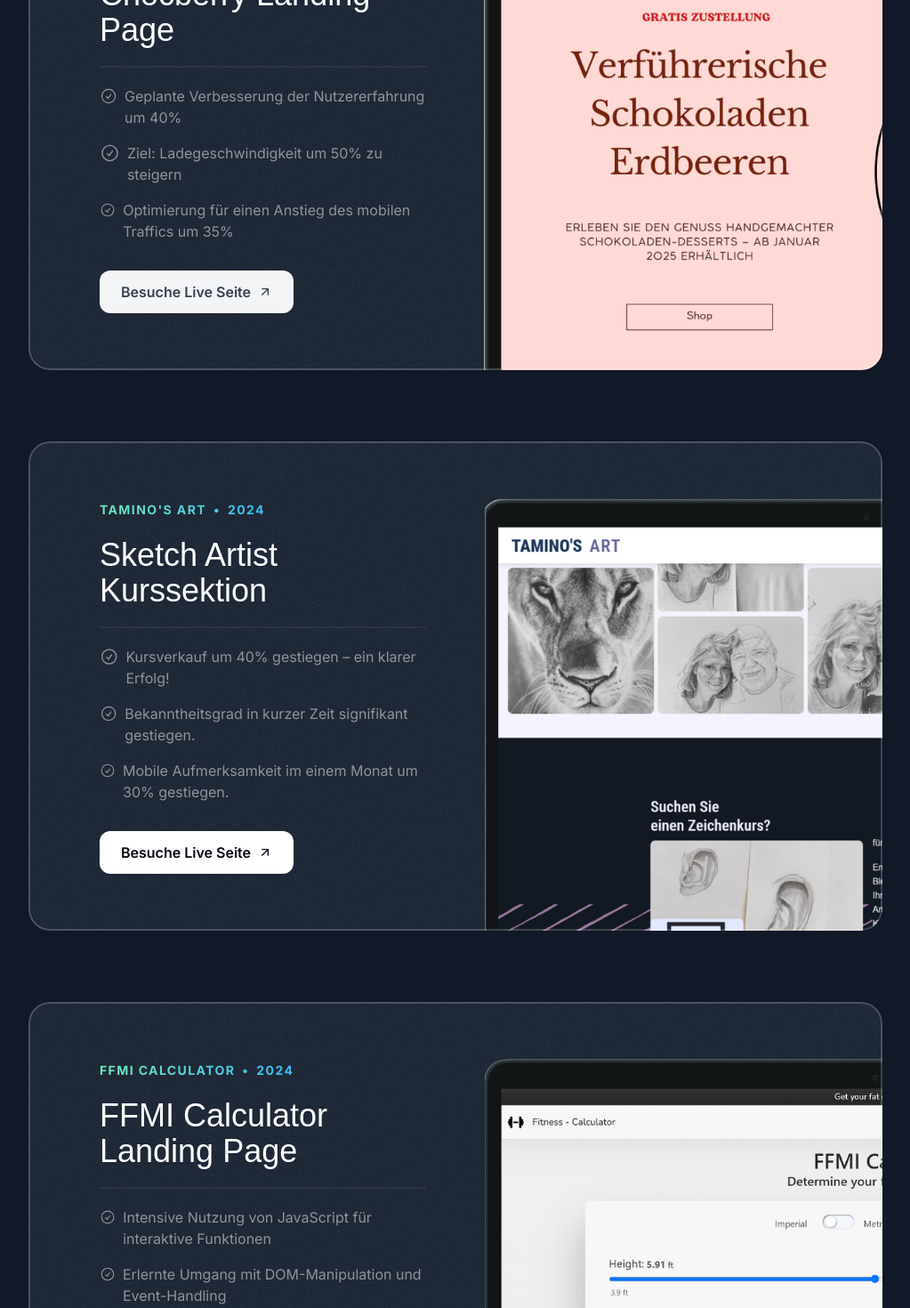
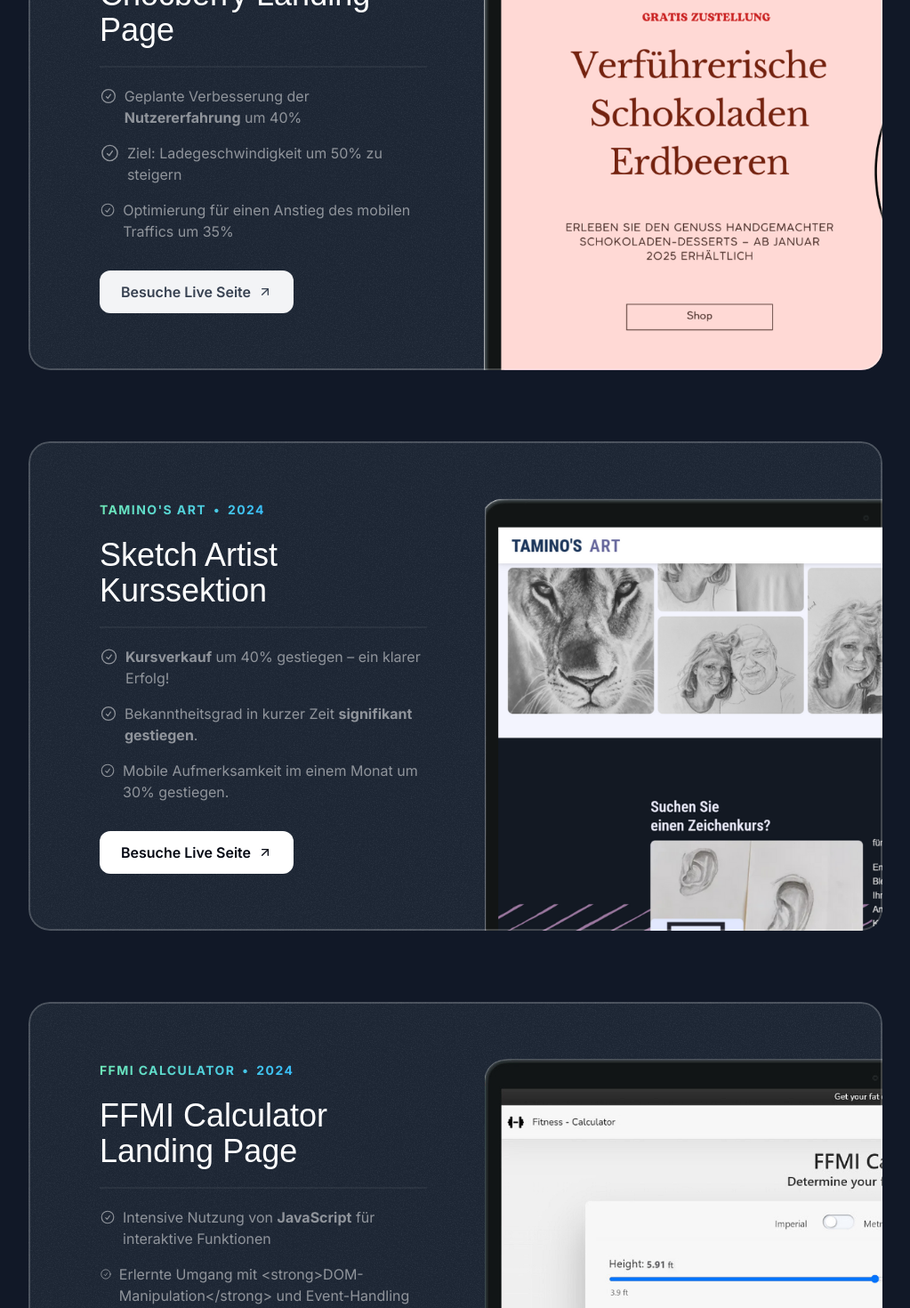
Before and after one commit to DavidBK999/starter-template, a Next.js app: page / in a window 1280 px wide. Shown: the part 1420-2890 px from the top of the page at 89% size, without its empty margins (128-1151 px from the left). Built offline with nearby package versions, Linux system fonts and the light colour scheme; a web font is replaced by a local one.

Commit message:
SEO Verbesserungen vorgenommen

```diff
--- a/next.config.mjs
+++ b/next.config.mjs
@@ -43,6 +43,24 @@ const nextConfig = {
 
     return config;
   },
+
+  async headers() {
+    return [
+      {
+        source: "/:path*", // Gilt für alle Seiten
+        headers: [
+          {
+            key: "X-Frame-Options",
+            value: "SAMEORIGIN", // Oder 'DENY', je nach Bedarf
+          },
+          {
+            key: "X-Content-Type-Options",
+            value: "nosniff", // Verhindert MIME-Type Sniffing
+          },
+        ],
+      },
+    ];
+  },
 };
 
 export default nextConfig;
--- a/src/app/layout.tsx
+++ b/src/app/layout.tsx
@@ -24,6 +24,7 @@ export default function RootLayout({
   return (
     <html lang="en">
       <head>
+        <link rel="canonical" href="https://www.davidkoeberl.com" />
         <link rel="icon" href="/favicon.ico" type="image/x-icon" />
       </head>
       <body
--- a/src/sections/About.tsx
+++ b/src/sections/About.tsx
@@ -106,9 +106,11 @@ export const AboutSection = () => {
                 description="Mein Lieblingsbuch - kleine Gewohnheiten, große Veränderungen."
               />
               <div className="w-40 mx-auto mt-2 md:mt-1 hover:-mt-5 transition-all duration-500">
-                <a href="https://jamesclear.com/atomic-habits-summary">
-                  <Image src={bookImage} alt="Book cover" />
-                </a>
+                <Image
+                  src={bookImage}
+                  alt="Book cover"
+                  className="cursor-pointer"
+                />
               </div>
             </Card>
             <Card className="h-[320px]  md:col-span-3 lg:col-span-2">
--- a/src/sections/Projects.tsx
+++ b/src/sections/Projects.tsx
@@ -17,7 +17,13 @@ const portfolioProjects = [
     year: "In Arbeit",
     title: "Chocberry Landing Page",
     results: [
-      { title: "Geplante Verbesserung der Nutzererfahrung um 40%" },
+      {
+        title: (
+          <>
+            Geplante Verbesserung der <strong>Nutzererfahrung</strong> um 40%
+          </>
+        ),
+      },
       { title: "Ziel: Ladegeschwindigkeit um 50% zu steigern" },
       { title: "Optimierung für einen Anstieg des mobilen Traffics um 35%" },
     ],
@@ -30,8 +36,21 @@ const portfolioProjects = [
     year: "2024",
     title: "Sketch Artist Kurssektion",
     results: [
-      { title: "Kursverkauf um 40% gestiegen – ein klarer Erfolg!" },
-      { title: "Bekanntheitsgrad in kurzer Zeit signifikant gestiegen." },
+      {
+        title: (
+          <>
+            <strong>Kursverkauf</strong> um 40% gestiegen – ein klarer Erfolg!
+          </>
+        ),
+      },
+      {
+        title: (
+          <>
+            Bekanntheitsgrad in kurzer Zeit{" "}
+            <strong>signifikant gestiegen</strong>.
+          </>
+        ),
+      },
       { title: "Mobile Aufmerksamkeit im einem Monat um 30% gestiegen." },
     ],
     link: "https://taminosart.com/",
@@ -43,8 +62,18 @@ const portfolioProjects = [
     year: "2024",
     title: "FFMI Calculator Landing Page",
     results: [
-      { title: "Intensive Nutzung von JavaScript für interaktive Funktionen" },
-      { title: "Erlernte Umgang mit DOM-Manipulation und Event-Handling" },
+      {
+        title: (
+          <>
+            Intensive Nutzung von <strong>JavaScript</strong> für interaktive
+            Funktionen
+          </>
+        ),
+      },
+      {
+        title:
+          "Erlernte Umgang mit <strong>DOM-Manipulation</strong> und Event-Handling",
+      },
       {
         title: "Implementierung von Form-Validierung und dynamischen Inhalten",
       },
--- a/src/sections/Testimonials.tsx
+++ b/src/sections/Testimonials.tsx
@@ -15,7 +15,7 @@ const testimonials = [
     avatar: memojiAvatar1,
   },
   {
-    name: "Kateryna B.",
+    name: "Kateryna Burlakova",
     position: "CEO Chocberry Desserts @chocberry_vienna",
     text: "David hat eine technisch beeindruckende und benutzerfreundliche Webseite entwickelt. Sein umfassendes Know-how zeigt sich in einer stabilen und ansprechend gestalteten Seite.",
     avatar: memojiAvatar2,
```
